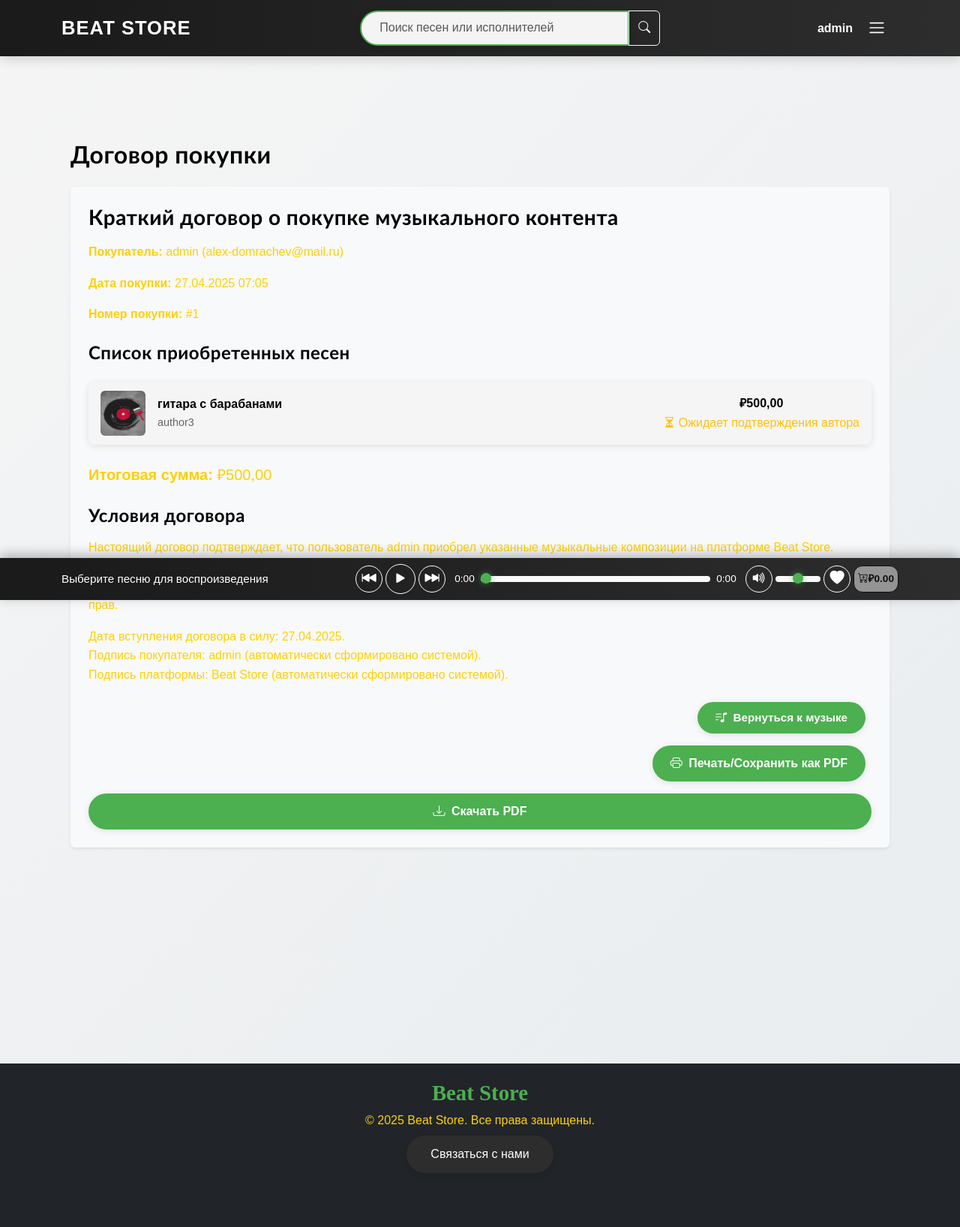
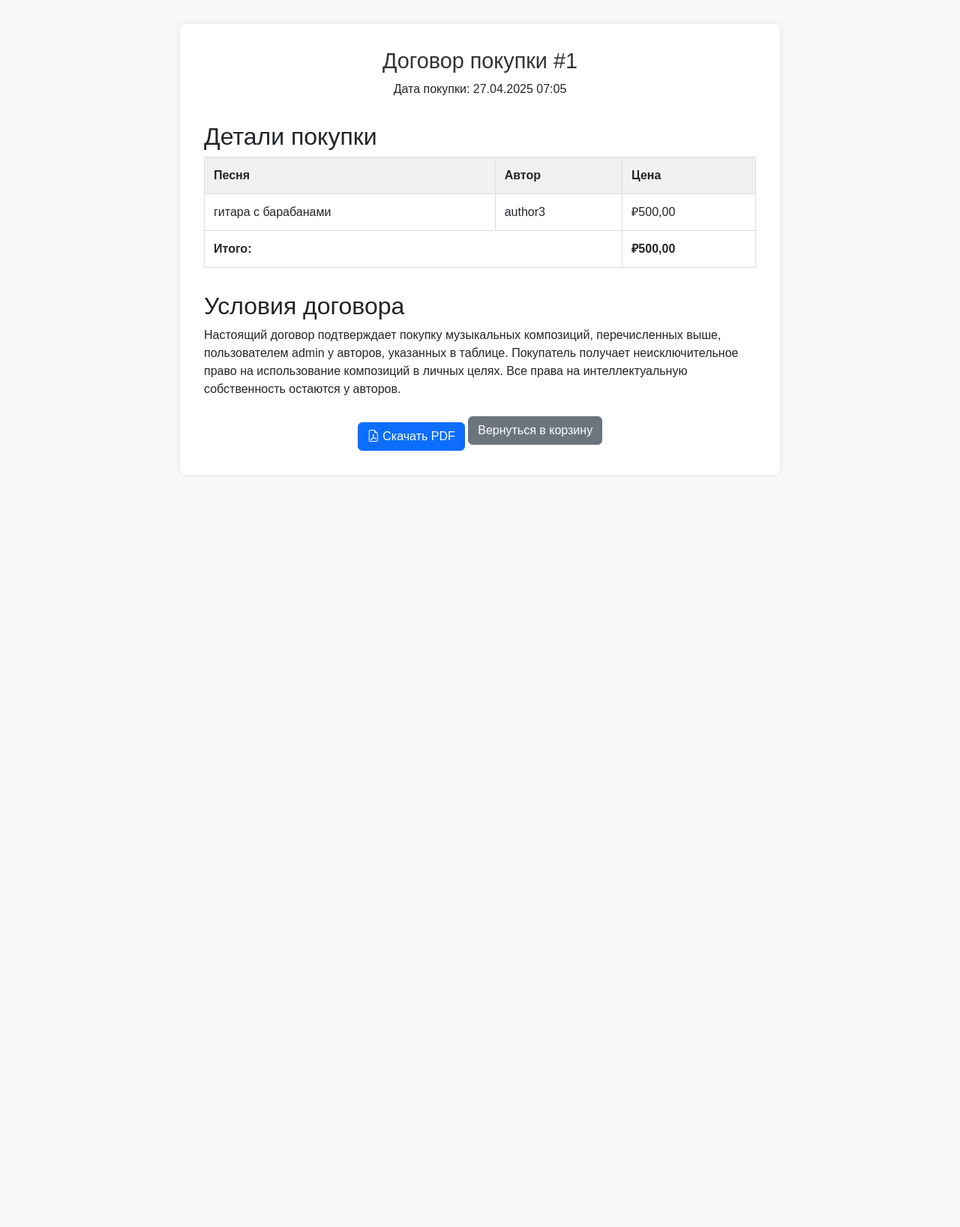
Before and after one commit to alexandronebest/Beat_store, a Django app: page /purchase_contract/1/ in a window 1280 px wide. Shown: the whole page at 75% size. After the commit the page ends 601 px from the top, so only its background shows below. Run offline with Django 5.2, Linux system fonts and the light colour scheme; a user stored in the database is signed in; data comes from the database, SQL or seed files in the repository; both versions use the stored data as it was after the commit.

Commit message:
Ну вроде бы более менее работает, надо запускать

```diff
--- /dev/null
+++ b/beat_store/store/templates/store/base_contract.html
@@ -0,0 +1,67 @@
+<!DOCTYPE html>
+<html lang="ru">
+<head>
+    <meta charset="UTF-8">
+    <meta name="viewport" content="width=device-width, initial-scale=1.0">
+    <meta name="csrf-token" content="{{ csrf_token }}">
+    <title>{% block title %}Beat Store - Договор{% endblock %}</title>
+    <link href="https://cdn.jsdelivr.net/npm/bootstrap@5.3.0/dist/css/bootstrap.min.css" rel="stylesheet">
+    <link href="https://cdn.jsdelivr.net/npm/bootstrap-icons@1.10.5/font/bootstrap-icons.css" rel="stylesheet">
+    <style>
+        body {
+            font-family: Arial, sans-serif;
+            background-color: #f8f9fa;
+        }
+        .contract-container {
+            max-width: 800px;
+            margin: 2rem auto;
+            padding: 2rem;
+            background: #fff;
+            border-radius: 8px;
+            box-shadow: 0 0 10px rgba(0,0,0,0.1);
+        }
+        .contract-header {
+            text-align: center;
+            margin-bottom: 2rem;
+        }
+        .contract-header h1 {
+            font-size: 1.8rem;
+            color: #333;
+        }
+        .contract-table {
+            width: 100%;
+            border-collapse: collapse;
+            margin-bottom: 2rem;
+        }
+        .contract-table th, .contract-table td {
+            border: 1px solid #ddd;
+            padding: 0.75rem;
+            text-align: left;
+        }
+        .contract-table th {
+            background-color: #f1f1f1;
+            font-weight: bold;
+        }
+        .contract-actions {
+            text-align: center;
+        }
+        .btn-download {
+            margin-top: 1rem;
+        }
+        @media print {
+            .contract-actions {
+                display: none;
+            }
+        }
+    </style>
+    {% block extra_css %}
+    {% endblock %}
+</head>
+<body>
+    {% block content %}
+    {% endblock %}
+    <script src="https://cdn.jsdelivr.net/npm/bootstrap@5.3.0/dist/js/bootstrap.bundle.min.js"></script>
+    {% block extra_js %}
+    {% endblock %}
+</body>
+</html>
--- a/beat_store/store/templates/store/purchase_contract.html
+++ b/beat_store/store/templates/store/purchase_contract.html
@@ -1,75 +1,58 @@
-{% extends 'store/base.html' %}
+{% extends 'store/base_contract.html' %}
 {% load static %}
 
-{% block title %}Договор покупки{% endblock %}
-
-{% block extra_css %}
-    <link rel="stylesheet" href="{% static 'css/cart.css' %}">
-{% endblock %}
+{% block title %}Договор покупки #{{ purchase.id }} - Beat Store{% endblock %}
 
 {% block content %}
-<main class="container my-4">
-    <h2 class="mb-4">Договор покупки</h2>
-    <div class="contract-container bg-light p-4 rounded shadow-sm">
-        <h3 class="mb-3">Краткий договор о покупке музыкального контента</h3>
-        <p><strong>Покупатель:</strong> {{ request.user.username }} ({{ request.user.email }})</p>
-        <p><strong>Дата покупки:</strong> {{ purchase.purchase_date|date:"d.m.Y H:i" }}</p>
-        <p><strong>Номер покупки:</strong> #{{ purchase.id }}</p>
+<div class="contract-container">
+    <div class="contract-header">
+        <h1>Договор покупки #{{ purchase.id }}</h1>
+        <p>Дата покупки: {{ purchase.purchase_date|date:"d.m.Y H:i" }}</p>
+    </div>
 
-        <h4 class="mt-4 mb-3">Список приобретенных песен</h4>
-        <div class="cart-items">
+    <h2>Детали покупки</h2>
+    <table class="contract-table">
+        <thead>
+            <tr>
+                <th>Песня</th>
+                <th>Автор</th>
+                <th>Цена</th>
+            </tr>
+        </thead>
+        <tbody>
             {% for song in songs %}
-                <div class="cart-item">
-                    <div class="cart-song-details">
-                        <img src="{{ song.image.url|default:'/static/images/music_img.jpeg' }}" alt="{{ song.title }}" class="cart-song-image">
-                        <div class="cart-song-info">
-                            <span class="cart-song-title">{{ song.title }}</span>
-                            <span class="cart-song-author">{{ song.author.username }}</span>
-                        </div>
-                    </div>
-                    <div class="cart-song-actions">
-                        <span class="cart-song-price">₽{{ song.price|floatformat:2 }}</span>
-                        {% for contract in purchase.contracts.all %}
-                            {% if contract.song == song %}
-                                <span class="contract-status">
-                                    {% if contract.is_accepted_by_author %}
-                                        <span class="text-success"><i class="bi bi-check-circle"></i> Подтверждено автором</span>
-                                    {% else %}
-                                        <span class="text-warning"><i class="bi bi-hourglass-split"></i> Ожидает подтверждения автора</span>
-                                    {% endif %}
-                                </span>
-                            {% endif %}
-                        {% endfor %}
-                    </div>
-                </div>
+            <tr>
+                <td>{{ song.title }}</td>
+                <td>{{ song.author.username }}</td>
+                <td>₽{{ song.price|floatformat:2 }}</td>
+            </tr>
+            {% empty %}
+            <tr>
+                <td colspan="3">Песни отсутствуют</td>
+            </tr>
             {% endfor %}
-        </div>
+        </tbody>
+        <tfoot>
+            <tr>
+                <td colspan="2"><strong>Итого:</strong></td>
+                <td><strong>₽{{ total_price|floatformat:2 }}</strong></td>
+            </tr>
+        </tfoot>
+    </table>
 
-        <p class="mt-4 fs-5"><strong>Итоговая сумма:</strong> ₽{{ total_price|floatformat:2 }}</p>
+    <h2>Условия договора</h2>
+    <p>
+        Настоящий договор подтверждает покупку музыкальных композиций, перечисленных выше,
+        пользователем {{ request.user.username }} у авторов, указанных в таблице.
+        Покупатель получает неисключительное право на использование композиций в личных целях.
+        Все права на интеллектуальную собственность остаются у авторов.
+    </p>
 
-        <h4 class="mt-4 mb-3">Условия договора</h4>
-        <p>
-            Настоящий договор подтверждает, что пользователь {{ request.user.username }} приобрел указанные музыкальные композиции на платформе Beat Store.
-            Покупатель получает неисключительное право на использование приобретенного контента для личных, некоммерческих целей.
-            Все права на композиции остаются у их авторов. Платформа Beat Store не несет ответственности за использование контента в нарушение авторских прав.
-        </p>
-        <p>
-            Дата вступления договора в силу: {{ purchase.purchase_date|date:"d.m.Y" }}.<br>
-            Подпись покупателя: {{ request.user.username }} (автоматически сформировано системой).<br>
-            Подпись платформы: Beat Store (автоматически сформировано системой).
-        </p>
-
-        <div class="mt-4 text-end">
-            <a href="{% url 'store:music_list' %}" class="btn auth-btn me-2">
-                <i class="bi bi-music-note-list me-1"></i> Вернуться к музыке
-            </a>
-            <button class="btn checkout-button me-2" onclick="window.print()">
-                <i class="bi bi-printer me-1"></i> Печать/Сохранить как PDF
-            </button>
-            <a href="{% url 'store:download_contract_pdf' purchase.id %}" class="btn checkout-button">
-                <i class="bi bi-download me-1"></i> Скачать PDF
-            </a>
-        </div>
+    <div class="contract-actions">
+        <a href="{% url 'store:download_contract_pdf' purchase.id %}" class="btn btn-primary btn-download">
+            <i class="bi bi-file-earmark-pdf"></i> Скачать PDF
+        </a>
+        <a href="{% url 'store:cart' %}" class="btn btn-secondary">Вернуться в корзину</a>
     </div>
-</main>
+</div>
 {% endblock %}
--- a/beat_store/store/views.py
+++ b/beat_store/store/views.py
@@ -291,6 +291,49 @@ def delete_music(request, song_id):
     return render(request, 'store/delete_music.html', {'song': song})
 
 # Лайк песни
+# @login_required
+# @require_POST
+# @csrf_protect
+# def like_song(request, song_id):
+#     try:
+#         song = get_object_or_404(Song, id=song_id)
+#         user = request.user
+#         if not user.is_authenticated:
+#             logger.warning(f"Неавторизованный доступ к like_song для song_id {song_id}")
+#             return JsonResponse({
+#                 'success': False,
+#                 'message': 'Пожалуйста, авторизуйтесь для выполнения этого действия.',
+#                 'error': 'User not authenticated'
+#             }, status=403)
+
+#         if user in song.likes.all():
+#             song.likes.remove(user)
+#             liked = False
+#             logger.debug(f"Пользователь {user.username} убрал лайк с песни {song_id}")
+#         else:
+#             song.likes.add(user)
+#             liked = True
+#             logger.debug(f"Пользователь {user.username} поставил лайк на песню {song_id}")
+
+#         # Обновляем total_likes
+#         song.total_likes = song.likes.count()
+#         song.save()
+
+#         return JsonResponse({
+#             'success': True,
+#             'liked': liked,
+#             'total_likes': song.total_likes,
+#             'message': 'Лайк успешно обновлён'
+#         }, status=200)
+#     except Exception as e:
+#         logger.error(f"Ошибка в like_song для song_id {song_id}: {str(e)}")
+#         return JsonResponse({
+#             'success': False,
+#             'message': 'Не удалось поставить/убрать лайк. Попробуйте снова.',
+#             'error': str(e)
+#         }, status=500)
+
+
 @login_required
 @require_POST
 @csrf_protect
@@ -306,23 +349,21 @@ def like_song(request, song_id):
                 'error': 'User not authenticated'
             }, status=403)
 
-        if user in song.likes.all():
-            song.likes.remove(user)
-            liked = False
-            logger.debug(f"Пользователь {user.username} убрал лайк с песни {song_id}")
-        else:
-            song.likes.add(user)
-            liked = True
-            logger.debug(f"Пользователь {user.username} поставил лайк на песню {song_id}")
+        with transaction.atomic():
+            if user in song.likes.all():
+                song.likes.remove(user)
+                liked = False
+                logger.debug(f"Пользователь {user.username} убрал лайк с песни {song_id}")
+            else:
+                song.likes.add(user)
+                liked = True
+                logger.debug(f"Пользователь {user.username} поставил лайк на песню {song_id}")
 
-        # Обновляем total_likes
-        song.total_likes = song.likes.count()
-        song.save()
-
+        total_likes = song.likes.count()
         return JsonResponse({
             'success': True,
             'liked': liked,
-            'total_likes': song.total_likes,
+            'total_likes': total_likes,
             'message': 'Лайк успешно обновлён'
         }, status=200)
     except Exception as e:
```
Also changed, not shown: beat_store/db.sqlite3, beat_store/media/profile_photos/i.webp (added), 1 other file.
